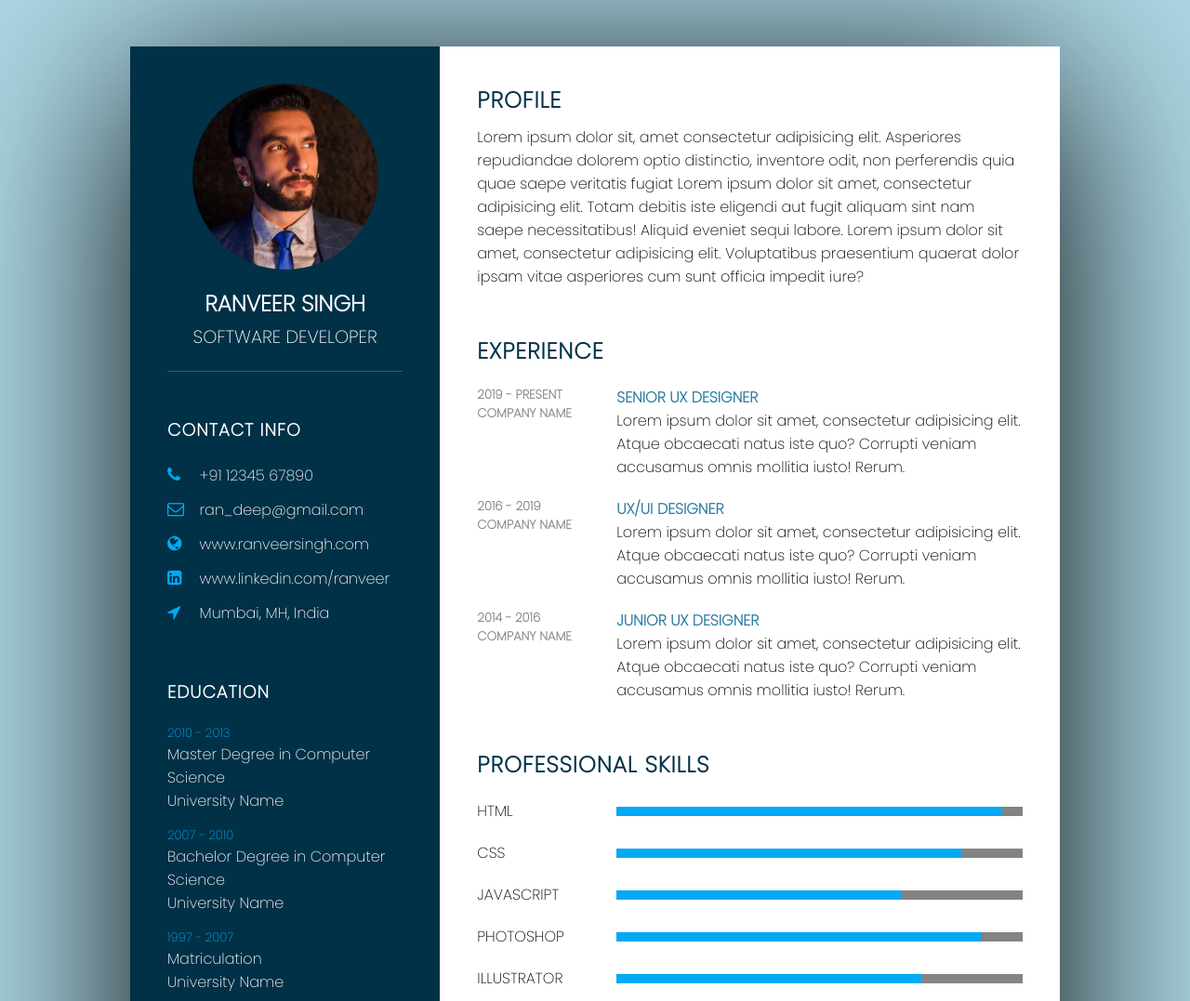
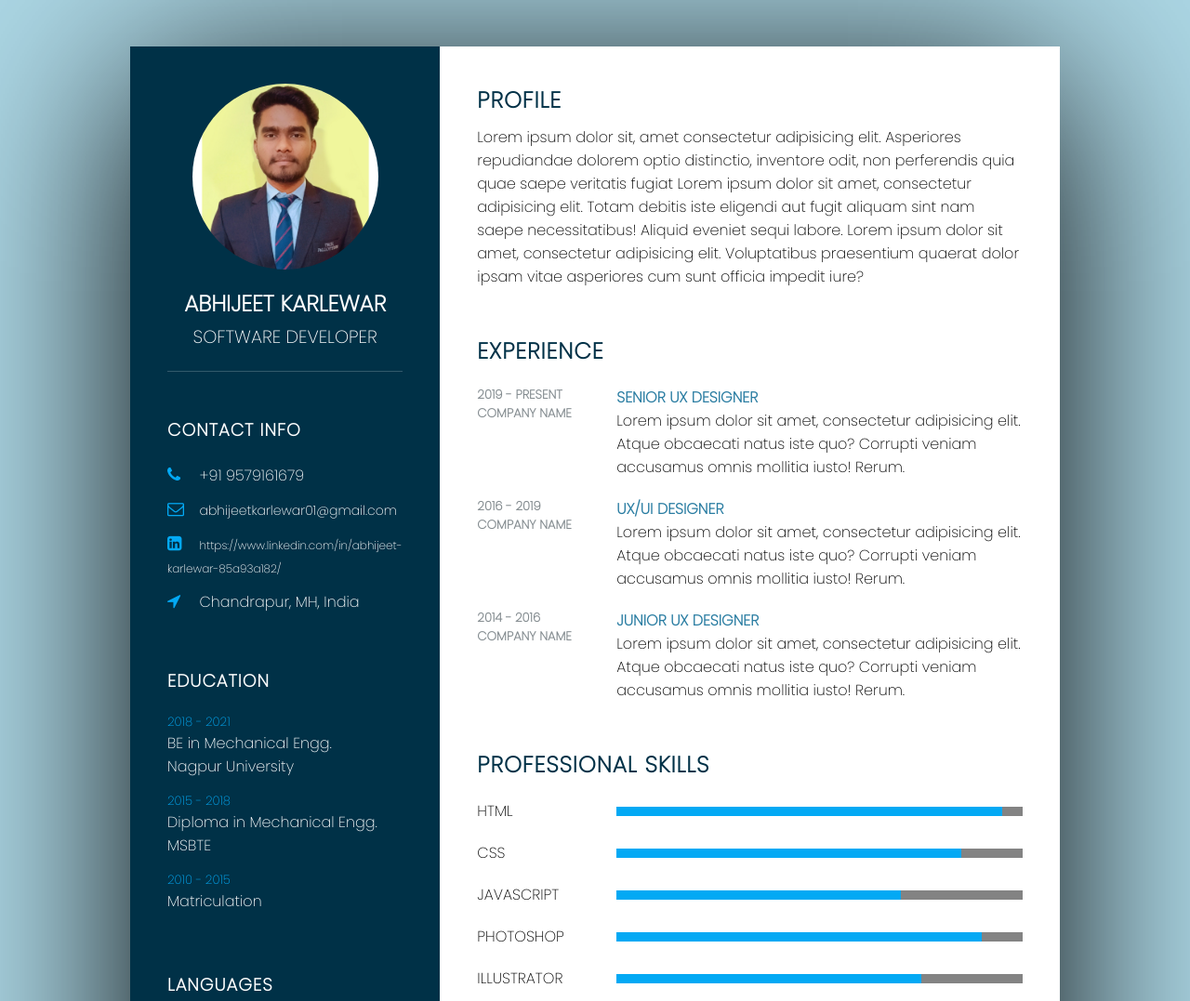
Before and after one commit to abhik6047/Responsive-CV, a plain HTML site: page index.html in a window 1280 px wide. Shown: the top 1077 px of the page at 93% size. Drawn offline with Linux system fonts and the light colour scheme.

Commit message:
Made some changes to profile

```diff
--- a/index.html
+++ b/index.html
@@ -1,12 +1,21 @@
 <!DOCTYPE html>
 <html lang="en">
   <head>
-    <meta charset="UTF-8">
-    <meta http-equiv="X-UA-Compatible" content="IE=edge">
-    <meta name="viewport" content="width=device-width, initial-scale=1.0">
-    <link href="https://fonts.googleapis.com/css2?family=Poppins:wght@200&display=swap" rel="stylesheet">
-    <link rel="stylesheet" href="https://cdnjs.cloudflare.com/ajax/libs/font-awesome/4.7.0/css/font-awesome.css" integrity="sha512-5A8nwdMOWrSz20fDsjczgUidUBR8liPYU+WymTZP1lmY9G6Oc7HlZv156XqnsgNUzTyMefFTcsFH/tnJE/+xBg==" crossorigin="anonymous" referrerpolicy="no-referrer" />
-    <link rel="stylesheet" href="./index.css">
+    <meta charset="UTF-8" />
+    <meta http-equiv="X-UA-Compatible" content="IE=edge" />
+    <meta name="viewport" content="width=device-width, initial-scale=1.0" />
+    <link
+      href="https://fonts.googleapis.com/css2?family=Poppins:wght@200&display=swap"
+      rel="stylesheet"
+    />
+    <link
+      rel="stylesheet"
+      href="https://cdnjs.cloudflare.com/ajax/libs/font-awesome/4.7.0/css/font-awesome.css"
+      integrity="sha512-5A8nwdMOWrSz20fDsjczgUidUBR8liPYU+WymTZP1lmY9G6Oc7HlZv156XqnsgNUzTyMefFTcsFH/tnJE/+xBg=="
+      crossorigin="anonymous"
+      referrerpolicy="no-referrer"
+    />
+    <link rel="stylesheet" href="./index.css" />
     <title>Reponsive CV using HTML & CSS</title>
   </head>
   <body>
@@ -14,35 +23,44 @@
       <div class="left_side">
         <div class="profileText">
           <div class="imgbx">
-                    <img src="img.jpg" alt="Profile Photo">
+            <img src="Ak.jpg" alt="Profile Photo" />
           </div>
-                <h2>Ranveer Singh<br><span>Software Developer</span></h2>
+          <h2>Abhijeet Karlewar<br /><span>Software Developer</span></h2>
         </div>
-
-
 
         <div class="contactInfo">
           <h3 class="title">Contact Info</h3>
           <ul>
             <li>
-                        <span class="icon"><i class="fa fa-phone" aria-hidden="true"></i></span>
-                        <span class="text">+91 12345 67890</span>
+              <span class="icon"
+                ><i class="fa fa-phone" aria-hidden="true"></i
+              ></span>
+              <span class="text">+91 9579161679</span>
             </li>
             <li>
-                        <span class="icon"><i class="fa fa-envelope-o" aria-hidden="true"></i></span>
-                        <span class="text">ran_deep@gmail.com</span>
+              <span class="icon"
+                ><i class="fa fa-envelope-o" aria-hidden="true"></i
+              ></span>
+              <span class="text" style="font-size: 14px"
+                >abhijeetkarlewar01@gmail.com</span
+              >
             </li>
             <li>
-                        <span class="icon"><i class="fa fa-globe" aria-hidden="true"></i></span>
-                        <span class="text">www.ranveersingh.com</span>
+              <span class="icon"
+                ><i class="fa fa-linkedin-square" aria-hidden="true"></i
+              ></span>
+              <a
+                href="https://www.linkedin.com/in/abhijeet-karlewar-85a93a182/"
+                style="color: white; text-decoration: none; font-size: 12px"
+                ;
+                >https://www.linkedin.com/in/abhijeet-karlewar-85a93a182/</a
+              >
             </li>
             <li>
-                        <span class="icon"><i class="fa fa-linkedin-square" aria-hidden="true"></i></span>
-                        <span class="text">www.linkedin.com/ranveer</span>
-                    </li>
-                    <li>
-                        <span class="icon"><i class="fa fa-location-arrow" aria-hidden="true"></i></span>
-                        <span class="text">Mumbai, MH, India</span>
+              <span class="icon"
+                ><i class="fa fa-location-arrow" aria-hidden="true"></i
+              ></span>
+              <span class="text">Chandrapur, MH, India</span>
             </li>
           </ul>
         </div>
@@ -51,19 +69,18 @@
           <h3 class="title">Education</h3>
           <ul>
             <li>
-                        <h5>2010 - 2013</h5>
-                        <h4>Master Degree in Computer Science</h4>
-                        <h4>University Name</h4>
+              <h5>2018 - 2021</h5>
+              <h4>BE in Mechanical Engg.</h4>
+              <h4>Nagpur University</h4>
             </li>
             <li>
-                        <h5>2007 - 2010</h5>
-                        <h4>Bachelor Degree in Computer Science</h4>
-                        <h4>University Name</h4>
+              <h5>2015 - 2018</h5>
+              <h4>Diploma in Mechanical Engg.</h4>
+              <h4>MSBTE</h4>
             </li>
             <li>
-                        <h5>1997 - 2007</h5>
+              <h5>2010 - 2015</h5>
               <h4>Matriculation</h4>
-                        <h4>University Name</h4>
             </li>
           </ul>
         </div>
@@ -73,19 +90,19 @@
             <li>
               <span class="text">English</span>
               <span class="percent">
-                            <div style="width:90%;"></div>
+                <div style="width: 90%"></div>
               </span>
             </li>
             <li>
               <span class="text">Hindi</span>
               <span class="percent">
-                            <div style="width:84%;"></div>
+                <div style="width: 84%"></div>
               </span>
             </li>
             <li>
               <span class="text">Marathi</span>
               <span class="percent">
-                            <div style="width:70%;"></div>
+                <div style="width: 70%"></div>
               </span>
             </li>
           </ul>
@@ -94,7 +111,16 @@
       <div class="right_side">
         <div class="about">
           <h2 class="title2">Profile</h2>
-                <p>Lorem ipsum dolor sit, amet consectetur adipisicing elit. Asperiores repudiandae dolorem optio distinctio, inventore odit, non perferendis quia quae saepe veritatis fugiat Lorem ipsum dolor sit amet, consectetur adipisicing elit. Totam debitis iste eligendi aut fugit aliquam sint nam saepe necessitatibus! Aliquid eveniet sequi labore. Lorem ipsum dolor sit amet, consectetur adipisicing elit. Voluptatibus praesentium quaerat dolor ipsam vitae asperiores cum sunt officia impedit iure? </p>
+          <p>
+            Lorem ipsum dolor sit, amet consectetur adipisicing elit. Asperiores
+            repudiandae dolorem optio distinctio, inventore odit, non
+            perferendis quia quae saepe veritatis fugiat Lorem ipsum dolor sit
+            amet, consectetur adipisicing elit. Totam debitis iste eligendi aut
+            fugit aliquam sint nam saepe necessitatibus! Aliquid eveniet sequi
+            labore. Lorem ipsum dolor sit amet, consectetur adipisicing elit.
+            Voluptatibus praesentium quaerat dolor ipsam vitae asperiores cum
+            sunt officia impedit iure?
+          </p>
         </div>
 
         <div class="about">
@@ -106,7 +132,11 @@
             </div>
             <div class="text">
               <h4>Senior UX Designer</h4>
-                        <p>Lorem ipsum dolor sit amet, consectetur adipisicing elit. Atque obcaecati natus iste quo? Corrupti veniam accusamus omnis mollitia iusto! Rerum.</p>
+              <p>
+                Lorem ipsum dolor sit amet, consectetur adipisicing elit. Atque
+                obcaecati natus iste quo? Corrupti veniam accusamus omnis
+                mollitia iusto! Rerum.
+              </p>
             </div>
           </div>
 
@@ -117,7 +147,11 @@
             </div>
             <div class="text">
               <h4>UX/UI Designer</h4>
-                        <p>Lorem ipsum dolor sit amet, consectetur adipisicing elit. Atque obcaecati natus iste quo? Corrupti veniam accusamus omnis mollitia iusto! Rerum.</p>
+              <p>
+                Lorem ipsum dolor sit amet, consectetur adipisicing elit. Atque
+                obcaecati natus iste quo? Corrupti veniam accusamus omnis
+                mollitia iusto! Rerum.
+              </p>
             </div>
           </div>
 
@@ -128,7 +162,11 @@
             </div>
             <div class="text">
               <h4>junior UX Designer</h4>
-                        <p>Lorem ipsum dolor sit amet, consectetur adipisicing elit. Atque obcaecati natus iste quo? Corrupti veniam accusamus omnis mollitia iusto! Rerum.</p>
+              <p>
+                Lorem ipsum dolor sit amet, consectetur adipisicing elit. Atque
+                obcaecati natus iste quo? Corrupti veniam accusamus omnis
+                mollitia iusto! Rerum.
+              </p>
             </div>
           </div>
         </div>
@@ -138,37 +176,37 @@
           <div class="box">
             <h4>HTML</h4>
             <div class="percent">
-                        <div style="width:95%;"></div>
+              <div style="width: 95%"></div>
             </div>
           </div>
           <div class="box">
             <h4>CSS</h4>
             <div class="percent">
-                        <div style="width:85%;"></div>
+              <div style="width: 85%"></div>
             </div>
           </div>
           <div class="box">
             <h4>JavaScript</h4>
             <div class="percent">
-                        <div style="width:70%;"></div>
+              <div style="width: 70%"></div>
             </div>
           </div>
           <div class="box">
             <h4>Photoshop</h4>
             <div class="percent">
-                        <div style="width:90%;"></div>
+              <div style="width: 90%"></div>
             </div>
           </div>
           <div class="box">
             <h4>Illustrator</h4>
             <div class="percent">
-                        <div style="width:75%;"></div>
+              <div style="width: 75%"></div>
             </div>
           </div>
           <div class="box">
             <h4>Adobe XD</h4>
             <div class="percent">
-                        <div style="width:98%;"></div>
+              <div style="width: 98%"></div>
             </div>
           </div>
         </div>
@@ -182,8 +220,6 @@
             <li><i class="fa fa-cutlery" aria-hidden="true"></i> Cooking</li>
           </ul>
         </div>
-
-
       </div>
     </div>
   </body>
```
Also changed, not shown: Ak.jpg (added), img.jpg (deleted). Lines whose indentation alone changed are shown as unchanged.
